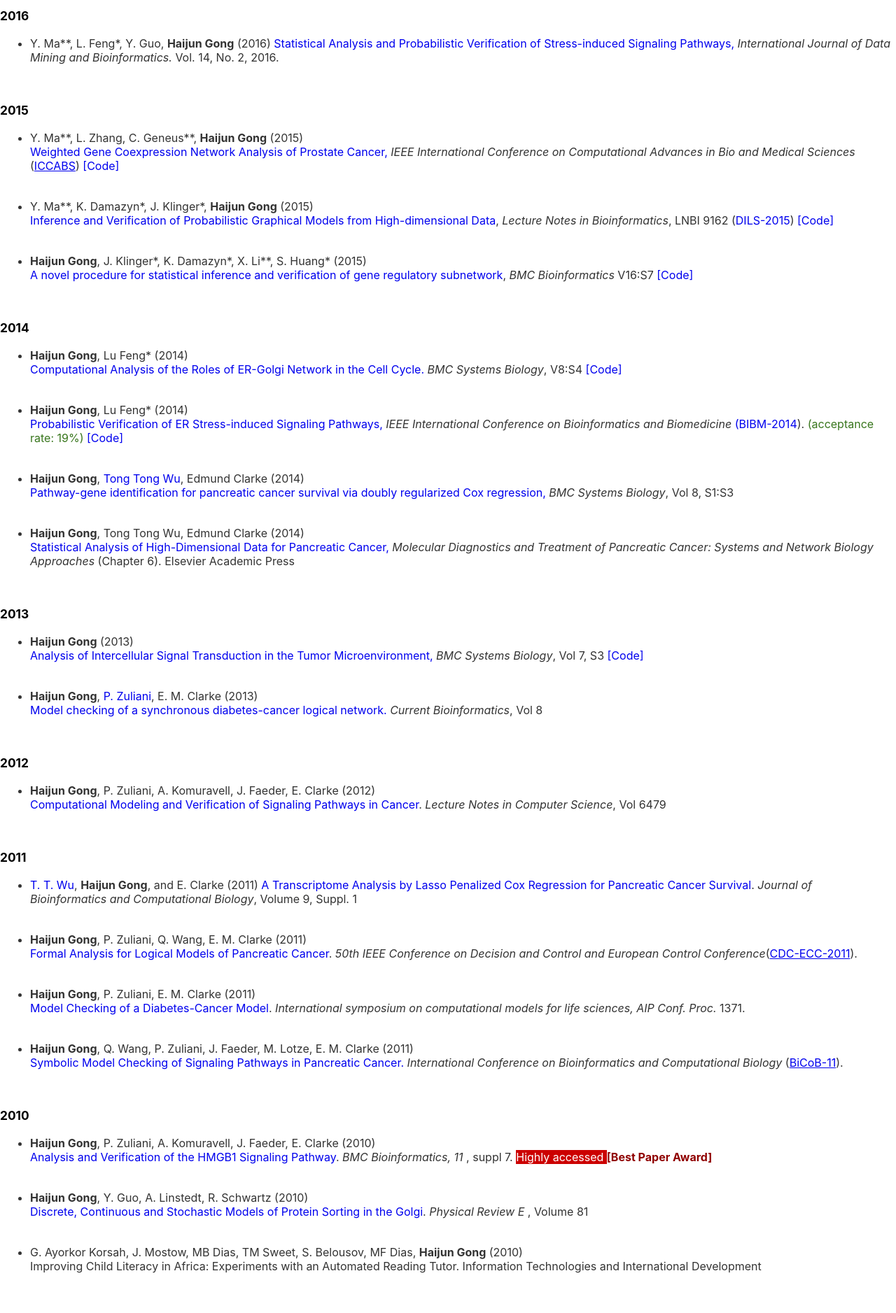
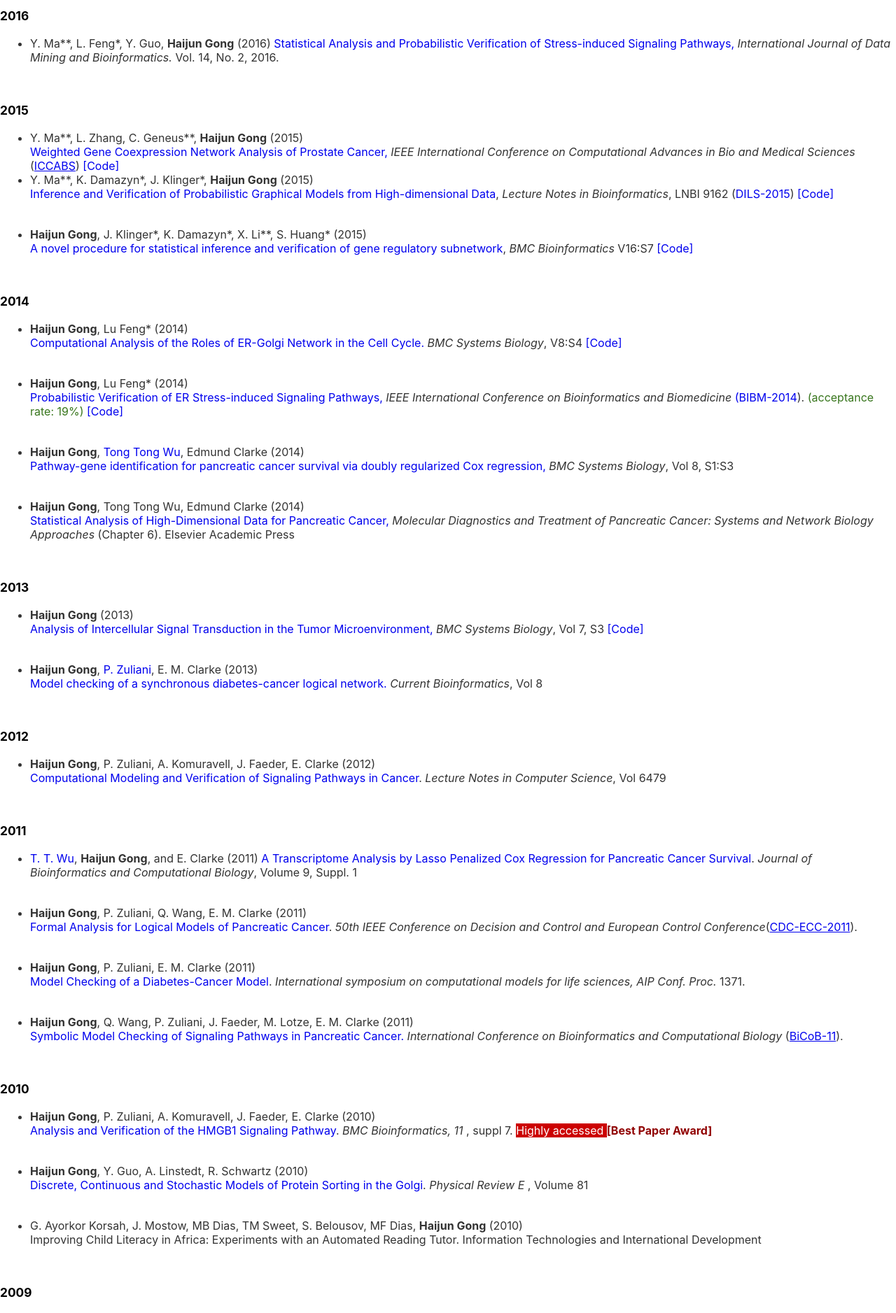
Before and after one commit to GongData/gongData.github.io, a Jekyll site: the page built from _pages/Research.md, in a window 1280 px wide. Shown: the part 1165-3042 px from the top of the page at 70% size. Built offline with Jekyll 4.4.1, drawn with Linux system fonts in a browser that asks for light colours.

Commit message:
Update Research.md

```diff
--- a/_pages/Research.md
+++ b/_pages/Research.md
@@ -217,17 +217,7 @@
 
 <br>
 
-</li>  </div></ul>
-</td>
-<td class="p2">
-  </td>
-</table>
-
-
-<table class="pp">
- <td class="p1">
-  <ul>  <div id="tagCB_tagjournal_tagKL_155">
-
+</li>
  <li>  Y. Ma**, K. Damazyn*,  J. Klinger*, <b>Haijun Gong</b> (2015)
   <br>
 <a style="text-decoration:none" href="http://cs.slu.edu/~gong/Research/DILSGong.pdf"> Inference and Verification of Probabilistic Graphical
```
